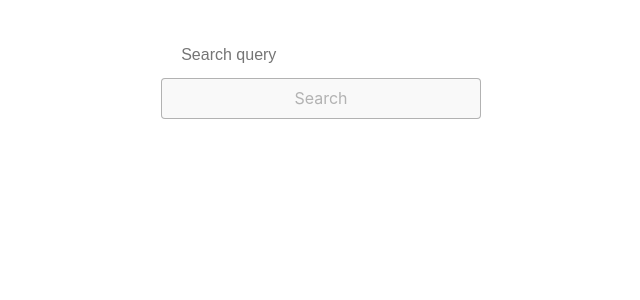
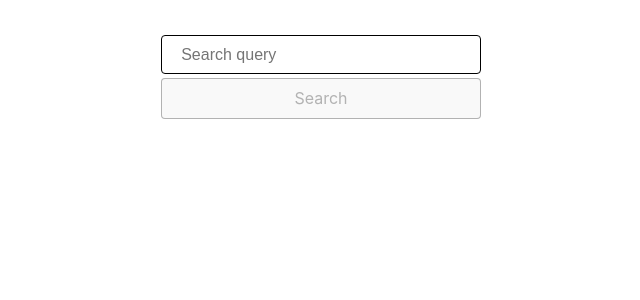
Before and after one commit to Will762/image-search, a Vue app: page / in a window 1280 px wide. Shown: the top 300 px of the page, without its empty margins (319-959 px from the left). Built offline with nearby package versions, Linux system fonts and the light colour scheme.

Commit message:
fixing color scheme issues

```diff
--- a/src/App.vue
+++ b/src/App.vue
@@ -141,7 +141,7 @@ document.body.addEventListener('keyup', (e) => {
     width: 100%;
     max-width: 320px;
     min-width: 200px;
-    border: 1px solid white;
+    border: 1px solid currentColor;
     padding: .6rem 1.2rem;
     margin: .2rem auto;
     border-radius: 4px;
--- a/src/components/SearchResultsModal.vue
+++ b/src/components/SearchResultsModal.vue
@@ -54,7 +54,6 @@ const emits = defineEmits(['clearActive']);
   .close-modal {
     line-height: 1;
     font-size: 20px;
-    color: white;
     padding: 10px;
   }
 
--- a/src/style.css
+++ b/src/style.css
@@ -5,7 +5,7 @@
 
   color-scheme: light dark;
   color: rgba(255, 255, 255, 0.87);
-  /* background-color: #242424; */
+  background-color: #242424;
 
   font-synthesis: none;
   text-rendering: optimizeLegibility;
@@ -23,6 +23,7 @@ a {
   color: #646cff;
   text-decoration: inherit;
 }
+
 a:hover {
   color: #535bf2;
 }
@@ -32,6 +33,7 @@ a {
   color: #646cff;
   text-decoration: inherit;
 }
+
 a:hover {
   color: #535bf2;
 }
@@ -49,7 +51,7 @@ h1 {
 
 button {
   border-radius: 4px;
-  border: 2px solid white;
+  border: 2px solid currentColor;
   padding: 0.6rem 1.2rem;
   font-size: 1rem;
   font-family: inherit;
@@ -57,9 +59,11 @@ button {
   cursor: pointer;
   transition: border-color 0.25s;
 }
+
 button:hover {
   border-color: #646cff;
 }
+
 button:focus,
 button:focus-visible {
   outline: 4px auto -webkit-focus-ring-color;
```
